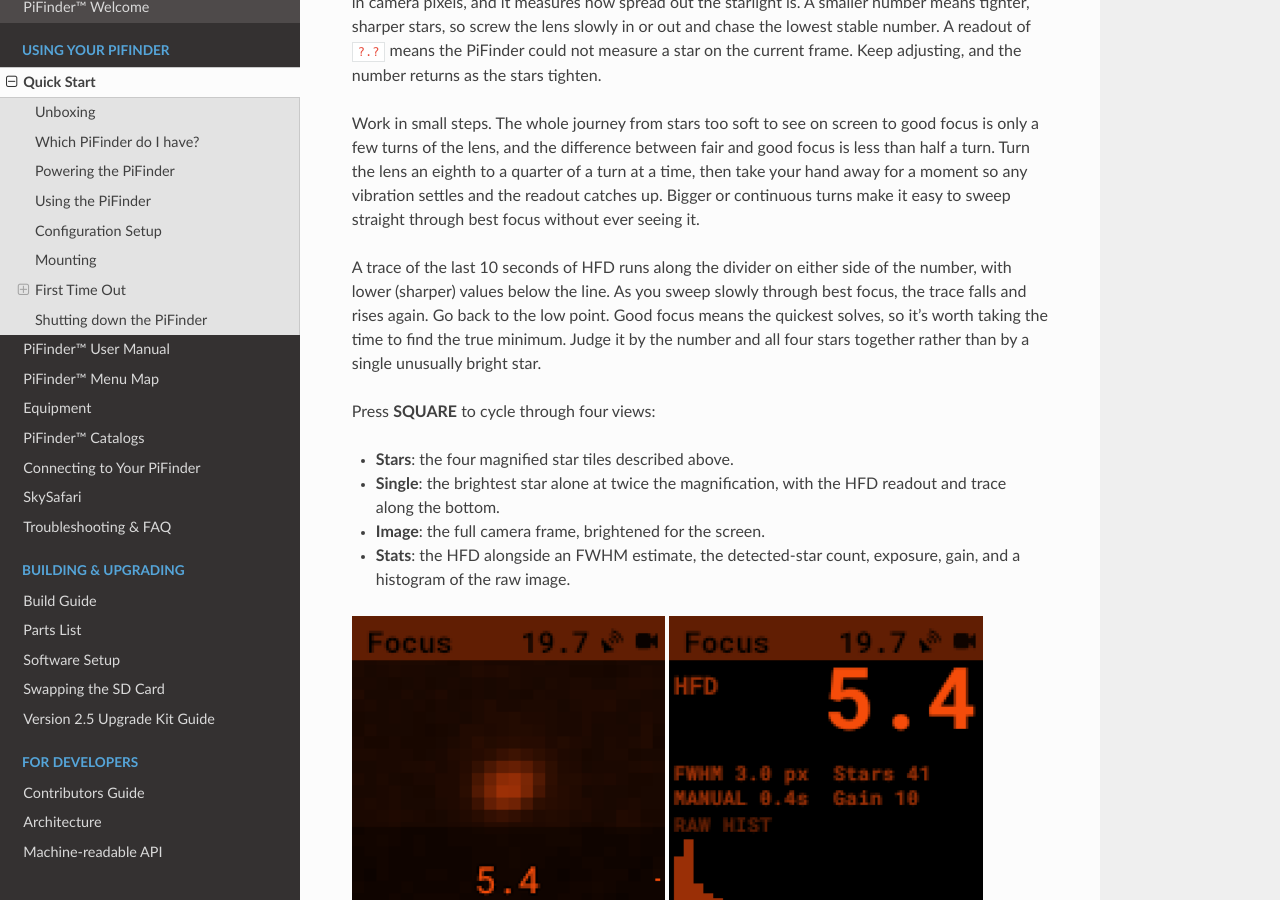
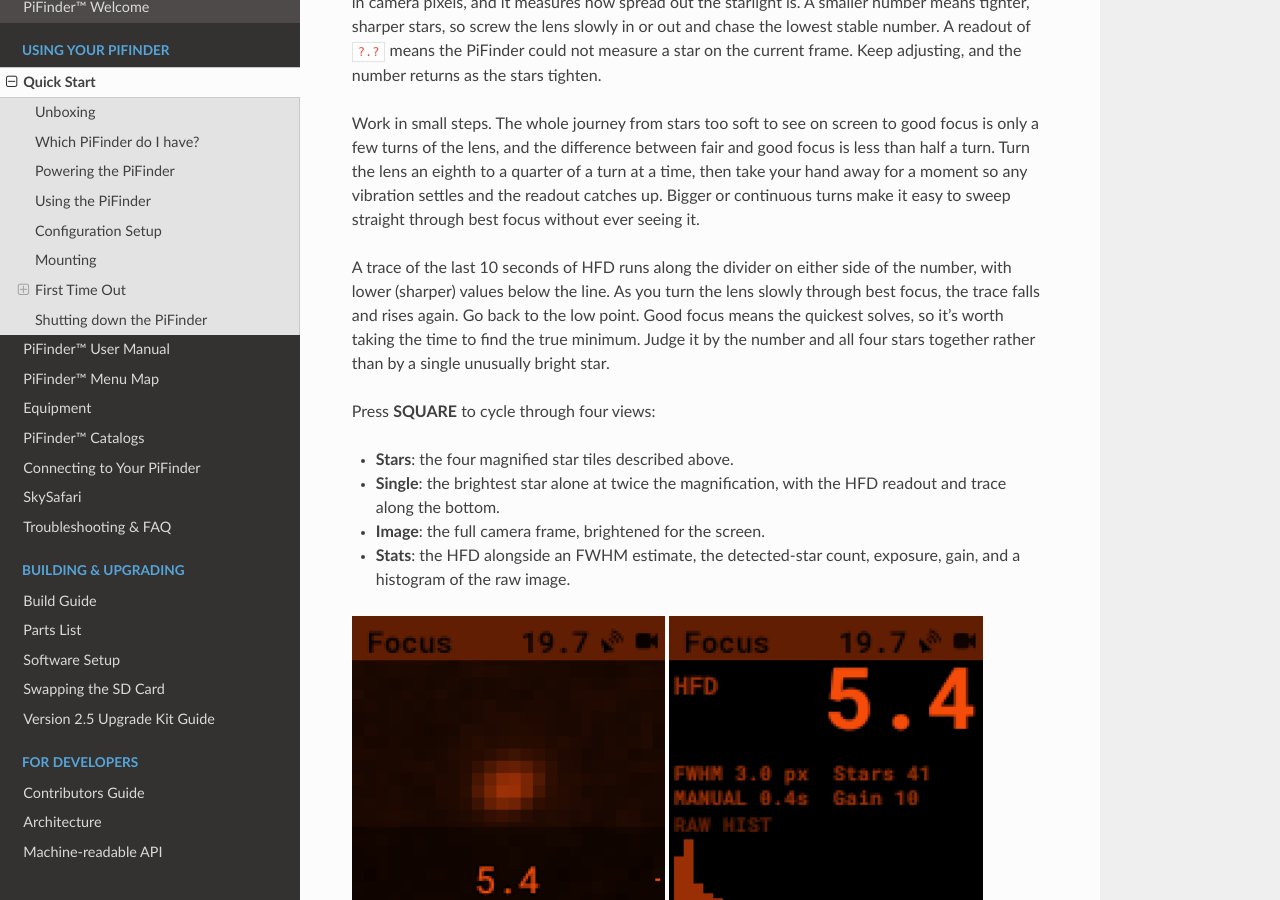
Before and after one commit to brickbots/PiFinder, a Sphinx documentation site: the page built from docs/source/quick_start.rst, in a window 1280 px wide and 900 px high, scrolled down 13703 px. Built offline with Sphinx 7.4.7 and the Read the Docs theme 3.1.0, drawn with Linux system fonts in a browser that asks for light colours.

Commit message:
docs(quick_start): name what you turn when sweeping through focus
The original said "as you sweep the focuser slowly through best focus".
That was wrong - the whole procedure turns the camera lens, not a
focuser - and the conversion resolved it by deleting the noun, leaving
"as you sweep slowly through best focus" with nothing to sweep.

"Turn the lens" matches the paragraph directly above, which already
says "Turn the lens an eighth to a quarter of a turn at a time".

Co-Authored-By: Claude Opus 5 (1M context) <noreply@anthropic.com>
Claude-Session: https://claude.ai/code/session_01HqTCarGCgTRWBQ1ysG8XFD

```diff
--- a/docs/source/quick_start.rst
+++ b/docs/source/quick_start.rst
@@ -400,7 +400,7 @@ hand away for a moment so any vibration settles and the readout catches up.  Big
 continuous turns make it easy to sweep straight through best focus without ever seeing it.
 
 A trace of the last 10 seconds of HFD runs along the divider on either side of the number,
-with lower (sharper) values below the line.  As you sweep slowly through best focus, the
+with lower (sharper) values below the line.  As you turn the lens slowly through best focus, the
 trace falls and rises again.  Go back to the low point.  Good focus means the quickest
 solves, so it's worth taking the time to find the true minimum.  Judge it by the number and
 all four stars together rather than by a single unusually bright star.
```
